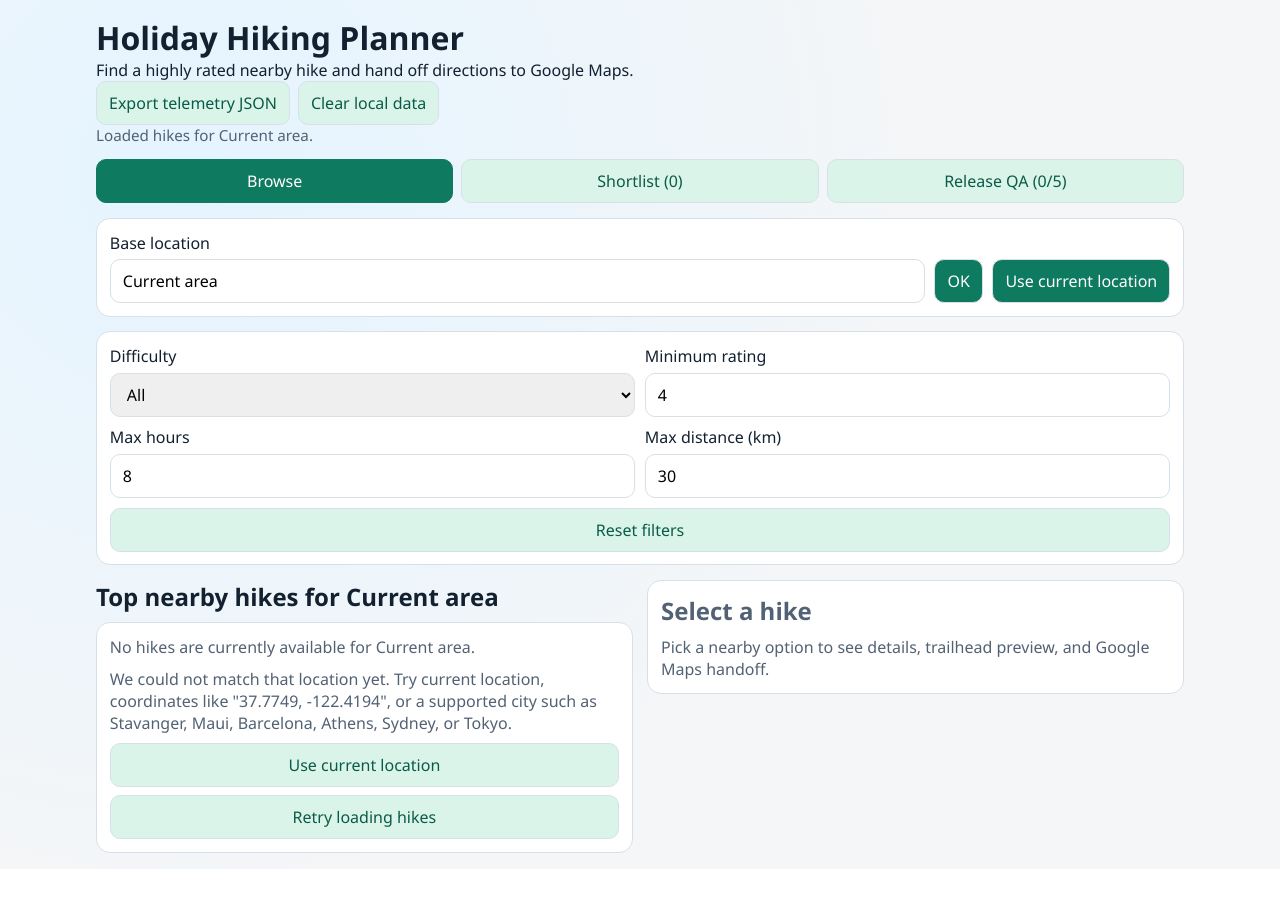
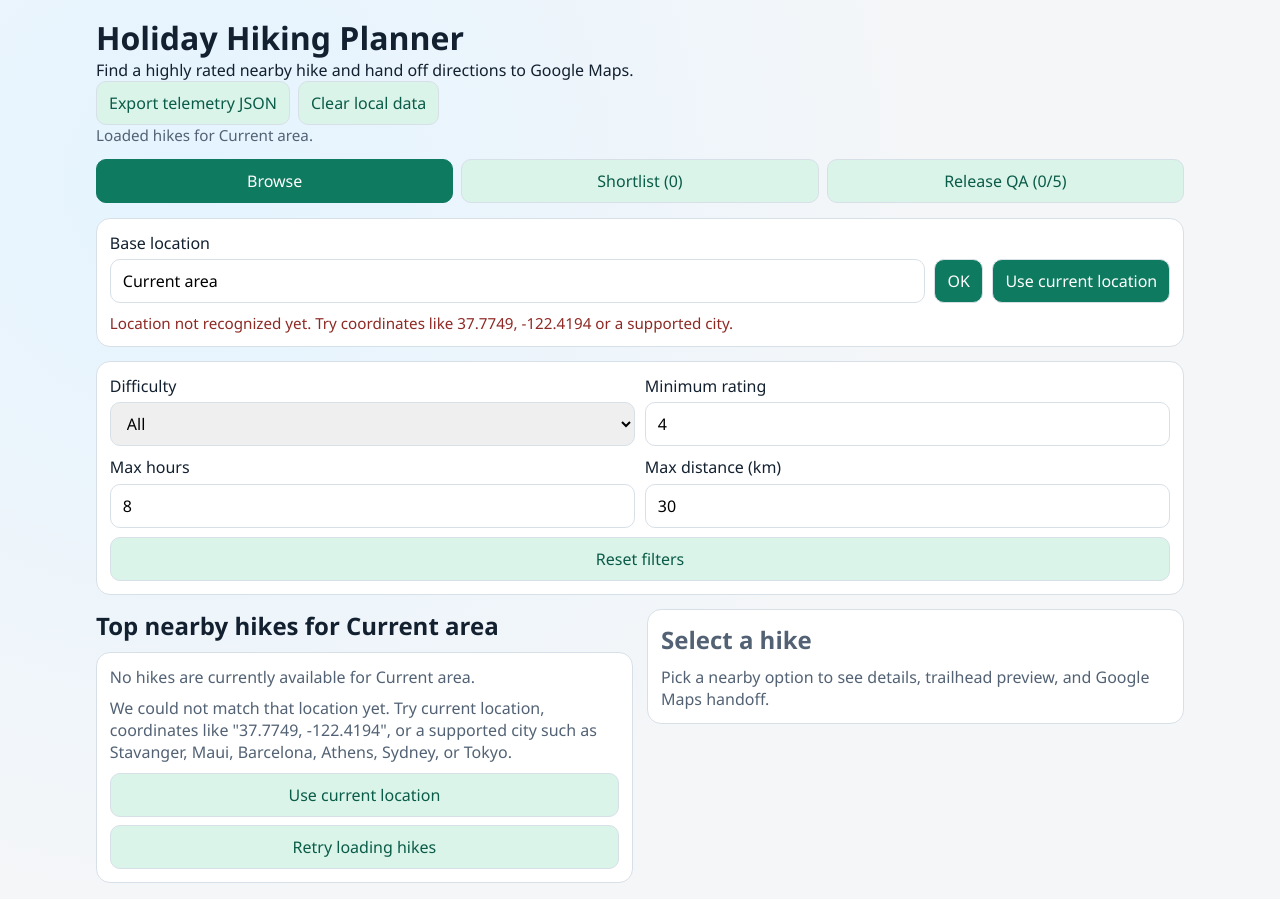
Before and after one commit to hcosh/HikeFinder, a React (Vite) app in the folder app/: page / in a window 1280 px wide. Before the commit the page ends 869 px from the top, so only its background shows below. Built offline with nearby package versions, Linux system fonts and the light colour scheme.

Commit message:
Add location support hints and complete next user test package

```diff
--- a/app/src/App.tsx
+++ b/app/src/App.tsx
@@ -300,6 +300,15 @@ function App() {
   };
 
   const markReleaseReady = () => {
+    if (distanceAuditResult?.status === "violation") {
+      setStatusMessage("Resolve distance audit violations before marking release ready.");
+      trackEvent("release_signoff_blocked_distance_violation", {
+        base: baseLocation.label,
+        violationCount: distanceAuditResult.violationCount
+      });
+      return;
+    }
+
     const signedAt = new Date().toISOString();
     setReleaseQaSignoff(signedAt);
     setReleaseQaSignoffState(signedAt);
@@ -440,6 +449,14 @@ function App() {
       ...checklistLines,
       "",
       formatTelemetrySummary(telemetrySummary),
+      "",
+      "Distance audit",
+      distanceAuditResult
+        ? `Result: ${distanceAuditResult.status} | Checked: ${distanceAuditResult.checkedCount} | Violations: ${distanceAuditResult.violationCount} | Max distance: ${distanceAuditResult.maxDistanceKm} km | Base: ${distanceAuditResult.baseLabel}`
+        : "Result: not run",
+      ...(distanceAuditResult?.violationSummaries.length
+        ? ["Violations:", ...distanceAuditResult.violationSummaries.map((summary) => `- ${summary}`)]
+        : []),
       `Sign-off: ${releaseQaSignoff ?? "Not signed"}`,
       "",
       "Recent QA runs:",
@@ -585,6 +602,7 @@ function App() {
         onApplyManualBaseLocation={applyManualBaseLocation}
         onApplyRecentBaseLocation={applyRecentBaseLocation}
         onUseCurrentLocation={requestLocation}
+        isKnownLocationLabel={isKnownCatalogLocation}
         locating={loading}
       />
 
--- a/app/src/components/BaseLocationBar.tsx
+++ b/app/src/components/BaseLocationBar.tsx
@@ -7,6 +7,7 @@ interface Props {
   onApplyManualBaseLocation: (label: string) => void;
   onApplyRecentBaseLocation: (label: string) => void;
   onUseCurrentLocation: () => void;
+  isKnownLocationLabel: (label: string) => boolean;
   locating: boolean;
 }
 
@@ -16,6 +17,7 @@ export default function BaseLocationBar({
   onApplyManualBaseLocation,
   onApplyRecentBaseLocation,
   onUseCurrentLocation,
+  isKnownLocationLabel,
   locating
 }: Props) {
   const [draftLabel, setDraftLabel] = useState(baseLocation.label);
@@ -25,6 +27,9 @@ export default function BaseLocationBar({
   }, [baseLocation.label]);
 
   const canApply = draftLabel.trim().length > 1 && draftLabel.trim() !== baseLocation.label;
+  const normalizedDraft = draftLabel.trim();
+  const canShowSupportState = normalizedDraft.length > 1;
+  const locationSupported = canShowSupportState ? isKnownLocationLabel(normalizedDraft) : false;
 
   return (
     <section className="card base-location">
@@ -51,6 +56,13 @@ export default function BaseLocationBar({
       <button type="button" onClick={onUseCurrentLocation} disabled={locating}>
         {locating ? "Locating..." : "Use current location"}
       </button>
+      {canShowSupportState && (
+        <p className={locationSupported ? "status-note status-ok" : "status-note status-warning"}>
+          {locationSupported
+            ? "Location recognized."
+            : "Location not recognized yet. Try coordinates like 37.7749, -122.4194 or a supported city."}
+        </p>
+      )}
       {recentLocations.length > 0 && (
         <div className="recent-locations">
           <p className="status-note">Recent:</p>
--- a/app/src/styles.css
+++ b/app/src/styles.css
@@ -87,6 +87,14 @@ p {
 .status-note {
   color: var(--muted);
   font-size: 0.95rem;
+}
+
+.status-ok {
+  color: #0c6a50;
+}
+
+.status-warning {
+  color: #8e2a25;
 }
 
 .base-location input,
```
Also changed, not shown: 4 other files (tests, documents, lock files or other folders).
